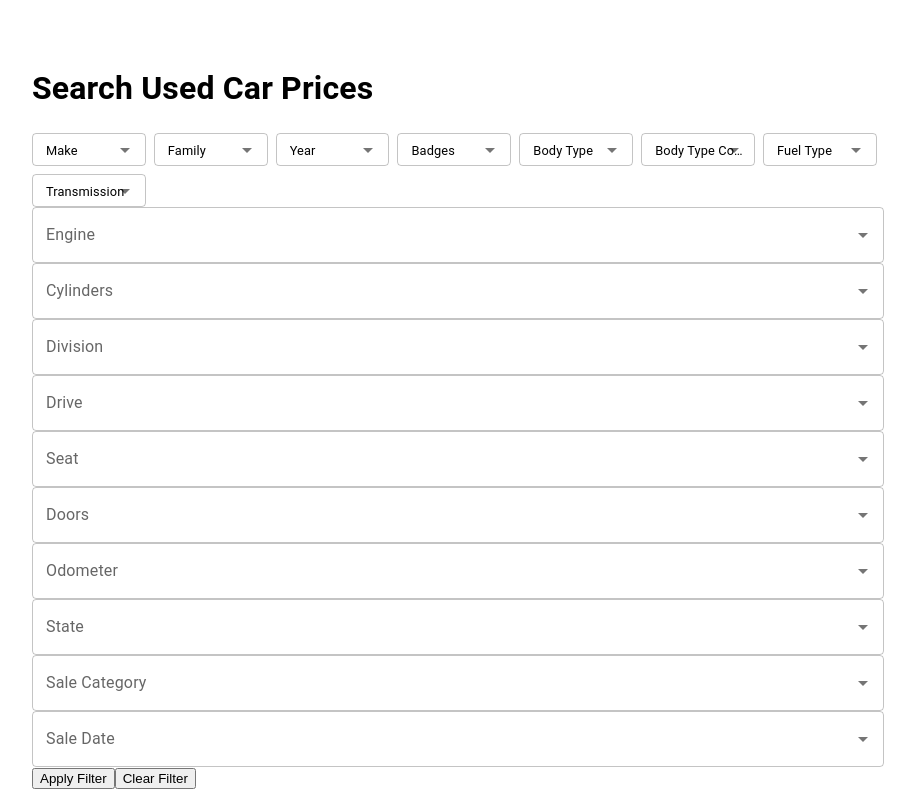
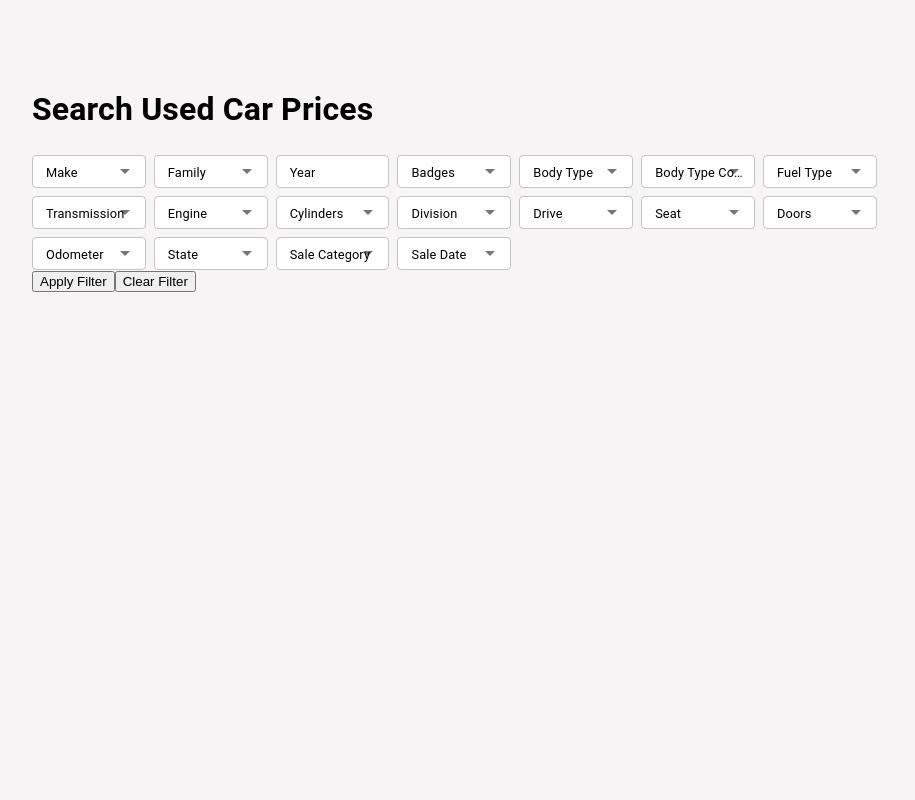
Before and after one commit to CTRL-C-AND-CTRL-V/2CloudPreInterview_ZhenGu, a React (Create React App) app in the folder React/car-search/: page / in a window 1280 px wide. Shown: the whole page, without its empty margins (182-1097 px from the left). Built offline with nearby package versions, Linux system fonts and the light colour scheme; no server answers.

Commit message:
update styles

```diff
--- a/React/car-search/src/App.js
+++ b/React/car-search/src/App.js
@@ -1,6 +1,7 @@
 import React, { useState, useEffect } from 'react';
 import { Grid, Box,Container, Typography, Slider, TextField, Autocomplete, styled} from '@mui/material'
 import { createTheme, ThemeProvider } from '@mui/material/styles';
+import "./mycss.css"
 import api from "./api";
 
 function App(){
@@ -42,6 +43,13 @@ function App(){
   const [saleCategorySelected, setSaleCategorySelected] = useState(null);
   const [saleDateSelected, setSaleDateSelected] = useState(null);
 
+  const [isCustomOpen, setCustomOpen] = useState(false);
+
+  // Toggle the custom box display
+  const toggleCustomBox = () => {
+    setCustomOpen(!isCustomOpen);
+  };
+
   const [loading, setLoading] = useState(false);
 
   const theme = createTheme({
@@ -50,7 +58,14 @@ function App(){
         styleOverrides: {
           input: {
             height:'0px',
-            fontSize:'0.8rem'
+            fontSize:'0.8rem',
+          },
+        },
+      },
+      MuiOutlinedInput: {
+        styleOverrides: {
+          root: {
+            backgroundColor: 'white',
           },
         },
       },
@@ -59,7 +74,7 @@ function App(){
           root: {
             fontSize: '0.8rem',
             color:'black',
-            top:'-7px'
+            top:'-7px',
           },
         },
       }
@@ -117,7 +132,7 @@ function App(){
           const yearData = carsData.map(car => car.year).filter(Boolean);
           const uniqueYearData = [...new Set(yearData)].sort((a, b) => a - b);
           const uniqueEngines = [...new Set(carsData.map(car => car.engine).filter(Number.isFinite))];
-          const uniqueCylinders = [...new Set(carsData.map(car => car.cylinders).filter(Number.isFinite))];
+          const uniqueCylinders = [...new Set(carsData.map(car => car.cylidners).filter(Number.isFinite))];
           const uniqueSeats = [...new Set(carsData.map(car => car.seat).filter(Number.isFinite))];
           const uniqueDoors = [...new Set(carsData.map(car => car.doors).filter(Number.isFinite))];
           if (uniqueYearData.length > 0) {
@@ -191,7 +206,16 @@ function App(){
     setYearMinMax([]);
   };
 
+  const generateLable = () => {
+    const[min, max] = year;
+    if (min && max){
+      return `${min}|${max}`
+    }
+    return "Year"
+  }
+
   return (
+    <div className='background'>
     <Container maxWidth="md" style={{marginTop:'5%'}}>
       <Typography>
         <h1>Search Used Car Prices</h1>
@@ -221,34 +245,33 @@ function App(){
           />
         </Grid>
         <Grid item md = {1.7}>
-          <Autocomplete
-            options={families}
-            loading={loading}
+          <TextField
             disabled={!selectedMake}
-            onChange={(event, newValue) => {
-              setSelectedFamily(newValue); // This sets the selectedFamily state
-            }}
-            renderInput={(params) => <TextField {...params} label="Year" variant="outlined" />}
+            label= {generateLable()}
+            onClick={toggleCustomBox} // Handle click to toggle custom box
+            open={false} // Keep the dropdown always closed
           />
-          {/* <Typography id="year-slider" gutterBottom>
-            Year Range
-          </Typography>
+          {isCustomOpen && (
+            <Box className="yearBox">
               <Slider
+                style={{width:"150px"}}
+                size='small'
                 value={year}
                 onChange={handleYearChange}
                 valueLabelDisplay="auto"
-            // aria-labelledby="year-slider"
-            // getAriaValueText={(value) => `${value}`}
+                aria-labelledby="year-slider"
+                getAriaValueText={(value) => `${value}`}
                 min={yearMinMax[0]}
                 max={yearMinMax[1]}
                 step={1}
-            // disabled={!selectedMake || !selectedFamily || year === null }
+                // dis
+                abled={!selectedMake || !selectedFamily || year === null }
               />
-          <Box sx={{ mt: 2 }}>
-            <Typography>
+              <p style={{fontSize:'0.8rem'}}>
                 Selected range: {year[0]} - {year[1]}
-            </Typography>
-          </Box> */}
+              </p>
+            </Box>
+          )}
         </Grid>
         <Grid item md = {1.7}>
           <Autocomplete
@@ -306,6 +329,116 @@ function App(){
           renderInput={(params) => <TextField {...params} label="Transmission" variant="outlined" />}
           />
         </Grid>
+        <Grid item md={1.7}>
+          <Autocomplete
+          options={engine}
+          loading={loading}
+          disabled={!selectedMake}
+          onChange={(event, newValue) => {
+            setEngineSelected(newValue); // This sets the selectedFamily state
+          }}
+          renderInput={(params) => <TextField {...params} label="Engine" variant="outlined" />}
+          />
+        </Grid>
+        <Grid item md={1.7}>
+          <Autocomplete
+          options={cylidners}
+          loading={loading}
+          disabled={!selectedMake}
+          onChange={(event, newValue) => {
+            setCylindersSelected(newValue); // This sets the selectedFamily state
+          }}
+          renderInput={(params) => <TextField {...params} label="Cylinders" variant="outlined" />}
+          />
+        </Grid>
+        <Grid item md={1.7}>
+          <Autocomplete
+            options={division}
+            loading={loading}
+            disabled={!selectedMake}
+            onChange={(event, newValue) => {
+              setDivisionSelected(newValue); // This sets the selectedFamily state
+            }}
+            renderInput={(params) => <TextField {...params} label="Division" variant="outlined" />}
+          />
+        </Grid>
+        <Grid item md={1.7}>
+          <Autocomplete
+          options={drive}
+          loading={loading}
+          disabled={!selectedMake}
+          onChange={(event, newValue) => {
+            setDriveSelected(newValue); // This sets the selectedFamily state
+          }}
+          renderInput={(params) => <TextField {...params} label="Drive" variant="outlined" />}
+          />
+        </Grid>
+        <Grid item md={1.7}>
+          <Autocomplete
+          options={seat}
+          loading={loading}
+          disabled={!selectedMake}
+          onChange={(event, newValue) => {
+            setSeatSelected(newValue); // This sets the selectedFamily state
+          }}
+          renderInput={(params) => <TextField {...params} label="Seat" variant="outlined" />}
+          />
+        </Grid>
+        <Grid item md={1.7}>
+          <Autocomplete
+            options={doors}
+            loading={loading}
+            disabled={!selectedMake}
+            onChange={(event, newValue) => {
+              setDoorsSelected(newValue); // This sets the selectedFamily state
+            }}
+            renderInput={(params) => <TextField {...params} label="Doors" variant="outlined" />}
+          />
+        </Grid>
+        <Grid item md={1.7}>
+          <Autocomplete
+          options={odometer}
+          loading={loading}
+          disabled={!selectedMake}
+          onChange={(event, newValue) => {
+            setOdometer(newValue); // This sets the selectedFamily state
+          }}
+          renderInput={(params) => <TextField {...params} label="Odometer" variant="outlined" />}
+          />
+        </Grid>
+        <Grid item md={1.7}>
+        <Autocomplete
+          options={state}
+          loading={loading}
+          disabled={!selectedMake}
+          onChange={(event, newValue) => {
+            setStateSelected(newValue); // This sets the selectedFamily state
+          }}
+          renderInput={(params) => <TextField {...params} label="State" variant="outlined" />}
+          />
+        </Grid>
+        <Grid item md={1.7}>
+          <Autocomplete
+          options={saleCategory}
+          loading={loading}
+          disabled={!selectedMake}
+          onChange={(event, newValue) => {
+            setSaleCategorySelected(newValue); // This sets the selectedFamily state
+          }}
+          renderInput={(params) => <TextField {...params} label="Sale Category" variant="outlined" />}
+          />
+        </Grid>
+        <Grid item md = {1.7}>
+          <Autocomplete
+          options={saleDate}
+          loading={loading}
+          disabled={!selectedMake}
+          onChange={(event, newValue) => {
+            setSaleDate(newValue); // This sets the selectedFamily state
+          }}
+          renderInput={(params) => <TextField {...params} label="Sale Date" variant="outlined" />}
+          />
+        </Grid>
         </ThemeProvider>
       </Grid>
 
@@ -315,99 +448,14 @@ function App(){
 
 
 
-      <Autocomplete
-        options={engine}
-        loading={loading}
-        disabled={!selectedMake}
-        onChange={(event, newValue) => {
-          setEngineSelected(newValue); // This sets the selectedFamily state
-        }}
-        renderInput={(params) => <TextField {...params} label="Engine" variant="outlined" />}
-      />
-      <Autocomplete
-        options={cylidners}
-        loading={loading}
-        disabled={!selectedMake}
-        onChange={(event, newValue) => {
-          setCylindersSelected(newValue); // This sets the selectedFamily state
-        }}
-        renderInput={(params) => <TextField {...params} label="Cylinders" variant="outlined" />}
-      />
-      <Autocomplete
-        options={division}
-        loading={loading}
-        disabled={!selectedMake}
-        onChange={(event, newValue) => {
-          setDivisionSelected(newValue); // This sets the selectedFamily state
-        }}
-        renderInput={(params) => <TextField {...params} label="Division" variant="outlined" />}
-      />
-      <Autocomplete
-        options={drive}
-        loading={loading}
-        disabled={!selectedMake}
-        onChange={(event, newValue) => {
-          setDriveSelected(newValue); // This sets the selectedFamily state
-        }}
-        renderInput={(params) => <TextField {...params} label="Drive" variant="outlined" />}
-      />
-      <Autocomplete
-        options={seat}
-        loading={loading}
-        disabled={!selectedMake}
-        onChange={(event, newValue) => {
-          setSeatSelected(newValue); // This sets the selectedFamily state
-        }}
-        renderInput={(params) => <TextField {...params} label="Seat" variant="outlined" />}
-      />
-      <Autocomplete
-        options={doors}
-        loading={loading}
-        disabled={!selectedMake}
-        onChange={(event, newValue) => {
-          setDoorsSelected(newValue); // This sets the selectedFamily state
-        }}
-        renderInput={(params) => <TextField {...params} label="Doors" variant="outlined" />}
-      />
-      <Autocomplete
-        options={odometer}
-        loading={loading}
-        disabled={!selectedMake}
-        onChange={(event, newValue) => {
-          setOdometer(newValue); // This sets the selectedFamily state
-        }}
-        renderInput={(params) => <TextField {...params} label="Odometer" variant="outlined" />}
-      />
-      <Autocomplete
-        options={state}
-        loading={loading}
-        disabled={!selectedMake}
-        onChange={(event, newValue) => {
-          setStateSelected(newValue); // This sets the selectedFamily state
-        }}
-        renderInput={(params) => <TextField {...params} label="State" variant="outlined" />}
-      />
-      <Autocomplete
-        options={saleCategory}
-        loading={loading}
-        disabled={!selectedMake}
-        onChange={(event, newValue) => {
-          setSaleCategorySelected(newValue); // This sets the selectedFamily state
-        }}
-        renderInput={(params) => <TextField {...params} label="Sale Category" variant="outlined" />}
-      />
-      <Autocomplete
-        options={saleDate}
-        loading={loading}
-        disabled={!selectedMake}
-        onChange={(event, newValue) => {
-          setSaleDate(newValue); // This sets the selectedFamily state
-        }}
-        renderInput={(params) => <TextField {...params} label="Sale Date" variant="outlined" />}
-      />
+
+
+
+
       <button onClick={applyFilter}>Apply Filter</button>
       <button onClick={clearFilter}>Clear Filter</button>
     </Container>
+    </div>
   );
 };
 
--- /dev/null
+++ b/React/car-search/src/mycss.css
@@ -0,0 +1,16 @@
+.yearBox{
+    position: absolute;
+    background-color: white;
+    z-index: 2;
+    box-shadow: 0 4px 20px rgba(0, 0, 0, 0.3);
+    padding: 10px;
+    padding-bottom: 0px;
+  }
+
+  .background{
+    background-color: #f6f4f4;
+    background-size: cover;
+    background-repeat: no-repeat;
+    display: flex;
+    height: 100vh;
+  }
```
Lines whose indentation alone changed are shown as unchanged.
